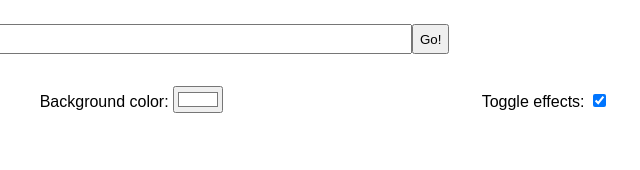
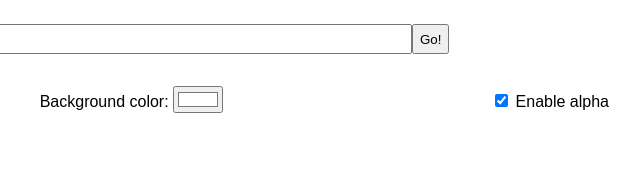
Before and after one commit to wix-playground/wix-alpha-qa, a website: page index.html in a window 1280 px wide. Shown: the full height of the page, 458-1098 px from the left. Drawn offline with Linux system fonts and the light colour scheme.

Commit message:
UI corrections

```diff
--- a/index.html
+++ b/index.html
@@ -88,7 +88,7 @@
                 <label>Background color: <input type="color" id="background-color" value="#ffffff"/></label>
             </p>
             <p id="fx-inp">
-                <label>Toggle effects: <input id="fx-toggle" type="checkbox" checked="checked"/></label>
+                <label><input id="fx-toggle" type="checkbox" checked="checked"/> Enable alpha</label>
             </p>
         </section>
         <section id="video-sec">
```
